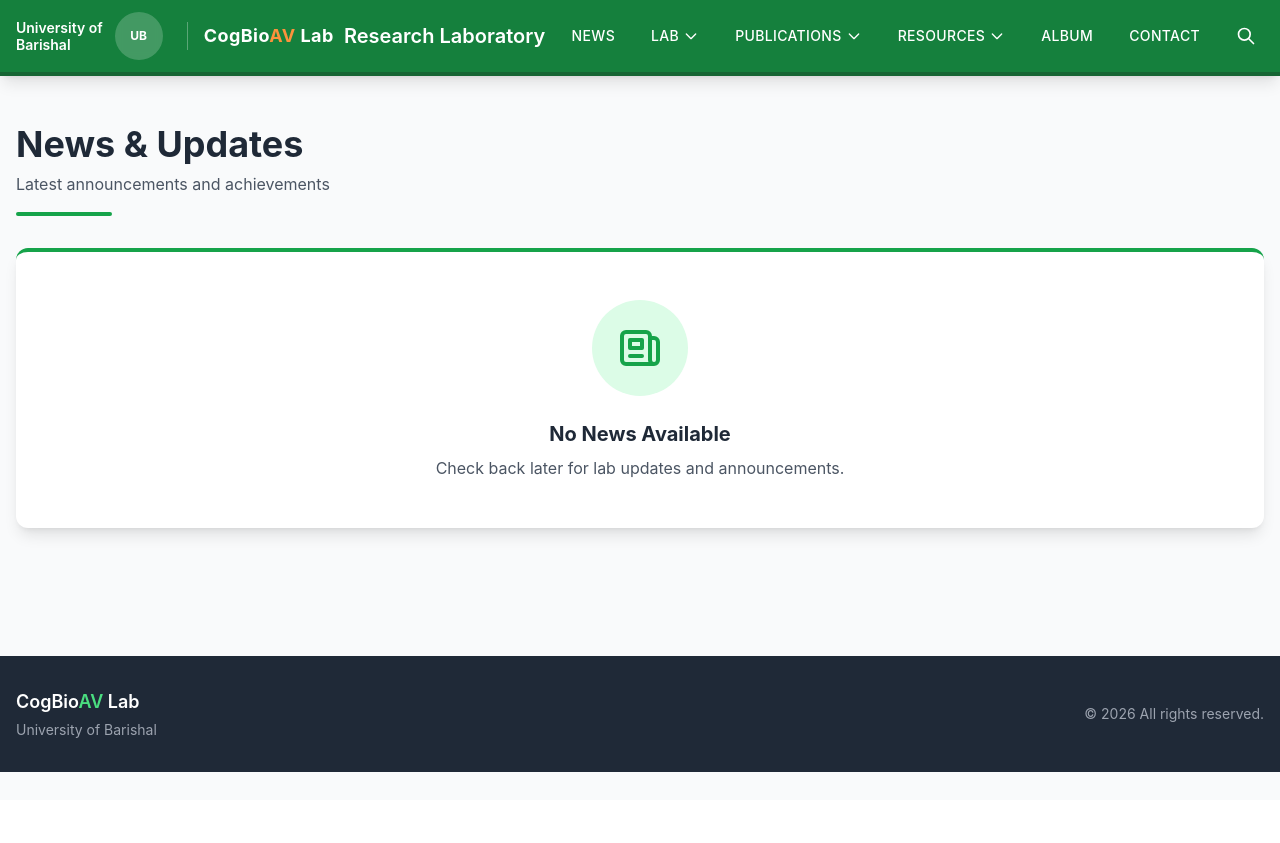
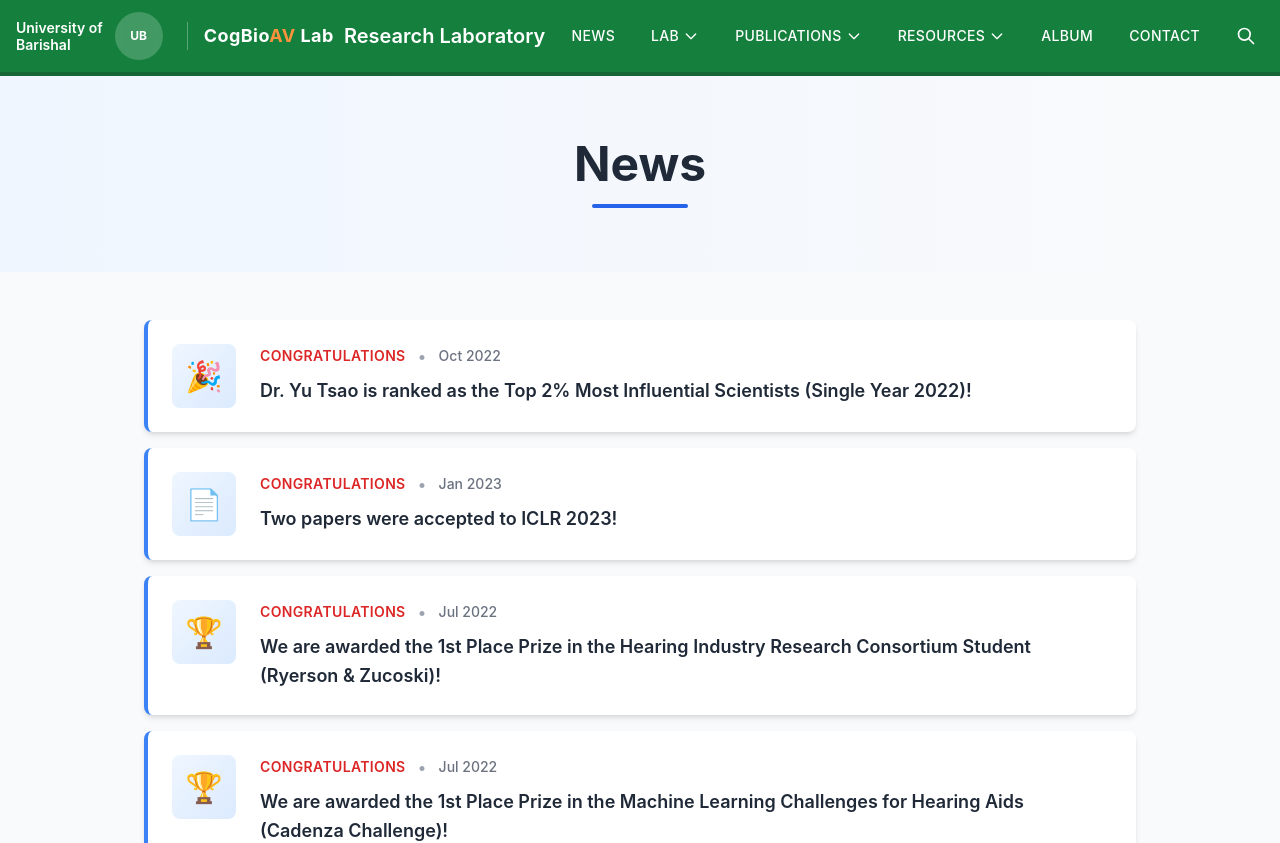
Before and after one commit to rahatcse5bu/CogBioAV-Lab-Frontend, a Next.js app: page /news in a window 1280 px wide. Shown: the top 843 px of the page. Before the commit the page ends 800 px from the top, so only its background shows below. Built offline with nearby package versions, Linux system fonts and the light colour scheme.

Commit message:
some changes

```diff
--- a/src/app/members/page.tsx
+++ b/src/app/members/page.tsx
@@ -2,6 +2,15 @@ import Link from 'next/link';
 import Navigation from '@/components/Navigation';
 
 export default function Members() {
+  const principalInvestigator = {
+    name: 'Md Mahbub E Noor',
+    title: 'Assistant Professor',
+    department: 'Department of Computer Science & Engineering',
+    institution: 'University of Barishal',
+    email: 'menoor@bu.ac.bd',
+    description: 'Dr. Md Mahbub E Noor is an Assistant Professor in the Department of Computer Science & Engineering at the University of Barishal. His research interests include cognitive computing, biomedical signal processing, audio-visual analysis, machine learning, and deep learning applications in healthcare. He leads the CogBioAV Lab, focusing on developing intelligent systems for medical diagnostics and patient monitoring using multimodal data analysis.',
+  };
+
   const members = [
     {
       name: 'Fahmida Rahman',
@@ -35,6 +44,38 @@ export default function Members() {
 
       {/* Main Content */}
       <main className="max-w-7xl mx-auto px-4 py-12">
+        {/* Principal Investigator Section */}
+        <div className="mb-12">
+          <h1 className="text-4xl font-bold text-gray-800 mb-2">Principal Investigator</h1>
+          <div className="w-24 h-1 bg-green-600 rounded mb-8"></div>
+
+          <div className="bg-white rounded-xl shadow-lg hover:shadow-xl transition-shadow border-l-4 border-green-600">
+            <div className="p-8">
+              <div className="flex flex-col md:flex-row gap-6">
+                <div className="md:flex-shrink-0">
+                  <div className="w-48 h-48 bg-green-50 rounded-xl border-4 border-green-100 flex items-center justify-center mx-auto md:mx-0 overflow-hidden">
+                    <span className="text-green-600 text-xs font-medium">Photo</span>
+                  </div>
+                </div>
+                <div className="flex-1">
+                  <h2 className="text-3xl font-bold text-gray-800 mb-2">{principalInvestigator.name}</h2>
+                  <p className="text-xl text-green-600 font-semibold mb-1">{principalInvestigator.title}</p>
+                  <p className="text-lg text-gray-600 mb-1">{principalInvestigator.department}</p>
+                  <p className="text-lg text-gray-600 mb-3">{principalInvestigator.institution}</p>
+                  <p className="text-gray-600 mb-3">
+                    <span className="font-semibold">Email:</span>{' '}
+                    <a href={`mailto:${principalInvestigator.email}`} className="text-green-600 hover:underline">
+                      {principalInvestigator.email}
+                    </a>
+                  </p>
+                  <p className="text-gray-600 leading-relaxed">{principalInvestigator.description}</p>
+                </div>
+              </div>
+            </div>
+          </div>
+        </div>
+
+        {/* Lab Members Section */}
         <div className="mb-8">
           <h1 className="text-4xl font-bold text-gray-800 mb-2">Current Lab Members</h1>
           <div className="w-24 h-1 bg-green-600 rounded"></div>
--- a/src/app/news/page.tsx
+++ b/src/app/news/page.tsx
@@ -3,21 +3,52 @@ import Navigation from '@/components/Navigation';
 
 export default function News() {
   const newsItems = [
-    // Add news items here
+    {
+      category: 'Congratulations',
+      date: 'Oct 2022',
+      title: 'Dr. Yu Tsao is ranked as the Top 2% Most Influential Scientists (Single Year 2022)!',
+      icon: '🎉',
+    },
+    {
+      category: 'Congratulations',
+      date: 'Jan 2023',
+      title: 'Two papers were accepted to ICLR 2023!',
+      icon: '📄',
+    },
+    {
+      category: 'Congratulations',
+      date: 'Jul 2022',
+      title: 'We are awarded the 1st Place Prize in the Hearing Industry Research Consortium Student (Ryerson & Zucoski)!',
+      icon: '🏆',
+    },
+    {
+      category: 'Congratulations',
+      date: 'Jul 2022',
+      title: 'We are awarded the 1st Place Prize in the Machine Learning Challenges for Hearing Aids (Cadenza Challenge)!',
+      icon: '🏆',
+    },
+    {
+      category: 'Congratulations',
+      date: 'Jan 2022',
+      title: '11 papers were accepted to Interspeech 2022!',
+      icon: '📄',
+    },
   ];
 
   return (
     <div className="min-h-screen bg-gray-50">
       <Navigation />
 
+      {/* Hero Section */}
+      <div className="bg-gradient-to-r from-blue-50 to-gray-50 py-16">
+        <div className="max-w-7xl mx-auto px-4">
+          <h1 className="text-5xl font-bold text-gray-800 mb-4 text-center">News</h1>
+          <div className="w-24 h-1 bg-blue-600 rounded mx-auto"></div>
+        </div>
+      </div>
+
       {/* Main Content */}
-      <main className="max-w-7xl mx-auto px-4 py-12">
-        <div className="mb-8">
-          <h1 className="text-4xl font-bold text-gray-800 mb-2">News & Updates</h1>
-          <p className="text-gray-600">Latest announcements and achievements</p>
-          <div className="w-24 h-1 bg-green-600 rounded mt-4"></div>
-        </div>
-
+      <main className="max-w-5xl mx-auto px-4 py-12">
         {newsItems.length === 0 ? (
           <div className="bg-white rounded-xl shadow-lg p-12 text-center border-t-4 border-green-600">
             <div className="w-24 h-24 bg-green-100 rounded-full flex items-center justify-center mx-auto mb-6">
@@ -29,12 +60,33 @@ export default function News() {
             </p>
           </div>
         ) : (
-          <div className="space-y-6">
+          <div className="space-y-4">
             {newsItems.map((item, index) => (
-              <div key={index} className="bg-white rounded-lg shadow-md p-6">
-                <h2 className="text-2xl font-bold mb-2">{item.title}</h2>
-                <p className="text-gray-600 text-sm mb-4">{item.date}</p>
-                <p className="text-gray-700">{item.content}</p>
+              <div key={index} className="bg-white rounded-lg shadow-md hover:shadow-xl transition-shadow border-l-4 border-blue-500">
+                <div className="p-6 flex items-start gap-6">
+                  {/* Icon */}
+                  <div className="flex-shrink-0">
+                    <div className="w-16 h-16 bg-gradient-to-br from-blue-50 to-blue-100 rounded-lg flex items-center justify-center text-3xl">
+                      {item.icon}
+                    </div>
+                  </div>
+
+                  {/* Content */}
+                  <div className="flex-1">
+                    <div className="flex items-center gap-3 mb-2">
+                      <span className="text-red-600 font-semibold text-sm uppercase tracking-wide">
+                        {item.category}
+                      </span>
+                      <span className="text-gray-400">•</span>
+                      <span className="text-gray-500 text-sm font-medium">
+                        {item.date}
+                      </span>
+                    </div>
+                    <h2 className="text-lg font-semibold text-gray-800 leading-relaxed">
+                      {item.title}
+                    </h2>
+                  </div>
+                </div>
               </div>
             ))}
           </div>
```
